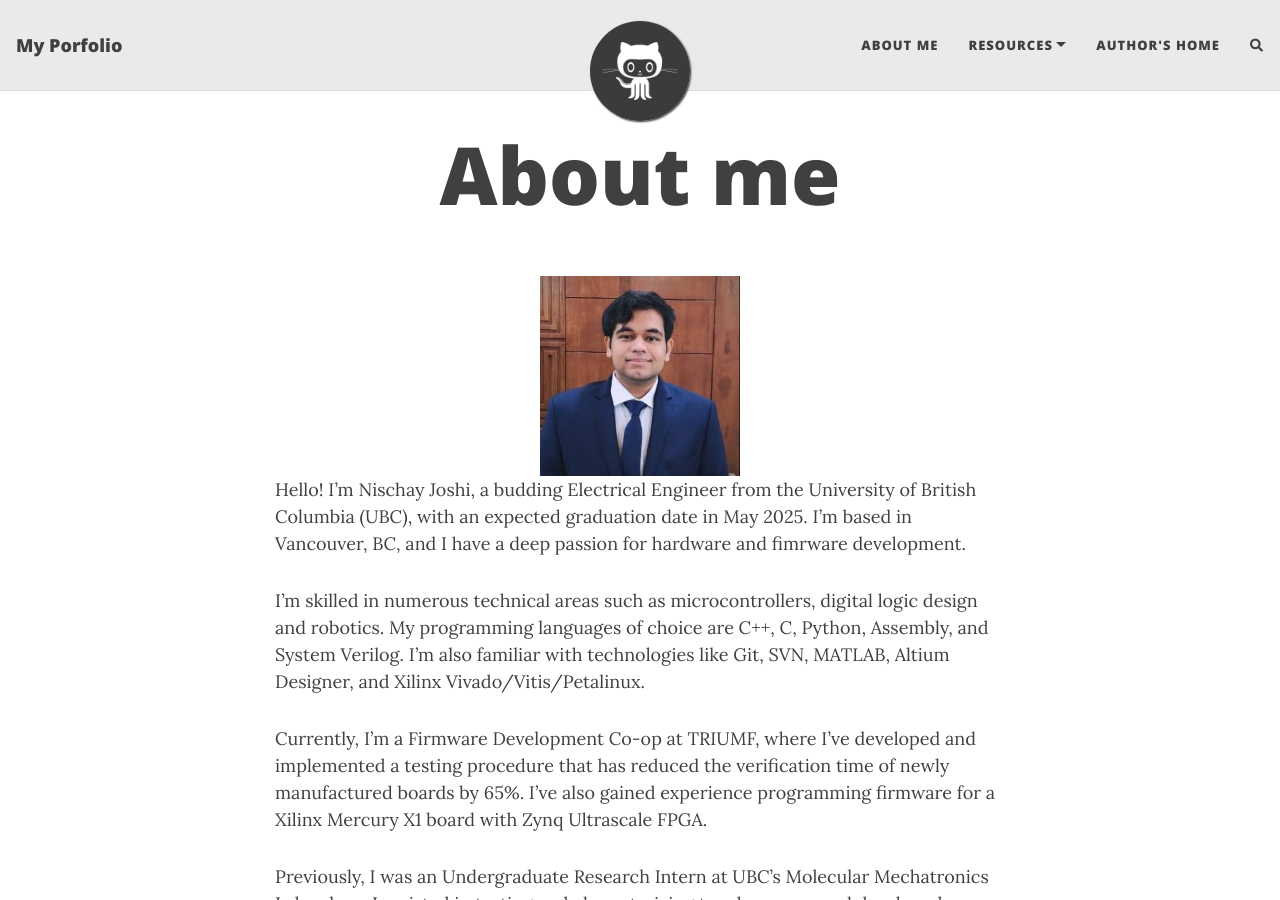
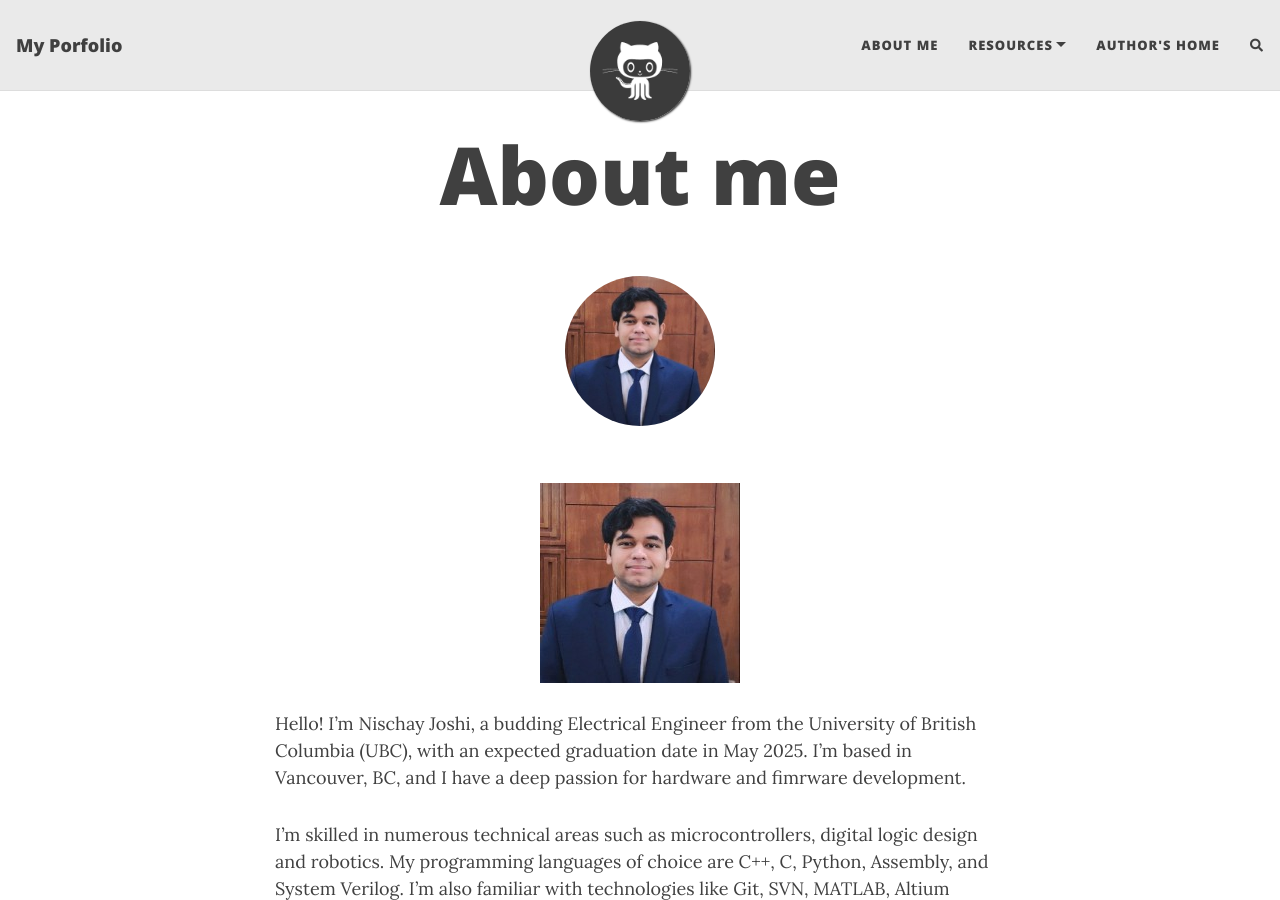
Before and after one commit to Nischay2312/Nischay2312.github.io, a Jekyll site: the page built from aboutme.md, in a window 1280 px wide and 900 px high. Built offline with Jekyll 4.4.1, drawn with Linux system fonts in a browser that asks for light colours; nearby versions of some CDN libraries; comment, search, counter and statistics services are not loaded.

Commit message:
Testing Aboutme page image

```diff
--- a/aboutme.md
+++ b/aboutme.md
@@ -4,7 +4,12 @@ title: About me
 #cover-img: /assets/img/me.jpg
 #subtitle: Why you'd want to go on a date with me
 ---
-![Nischay Joshi](/assets/img/me.jpg){: .mx-auto.d-block :}
+<!---
+Adding a picture of mine, but in round shape
+-->
+<img src="/assets/img/me.jpg" alt="Nischay Joshi" style="border-radius: 50%; width: 150px; height: 150px; object-fit: cover; display: block; margin-left: auto; margin-right: auto;"><br>
+
+![Nischay Joshi](/assets/img/me.jpg){: .mx-auto.d-block :}<br>
 Hello! I'm Nischay Joshi, a budding Electrical Engineer from the University of British Columbia (UBC), with an expected graduation date in May 2025. I'm based in Vancouver, BC, and I have a deep passion for hardware and fimrware development.
 
 I'm skilled in numerous technical areas such as microcontrollers, digital logic design and robotics. My programming languages of choice are C++, C, Python, Assembly, and System Verilog. I'm also familiar with technologies like Git, SVN, MATLAB, Altium Designer, and Xilinx Vivado/Vitis/Petalinux.
```
